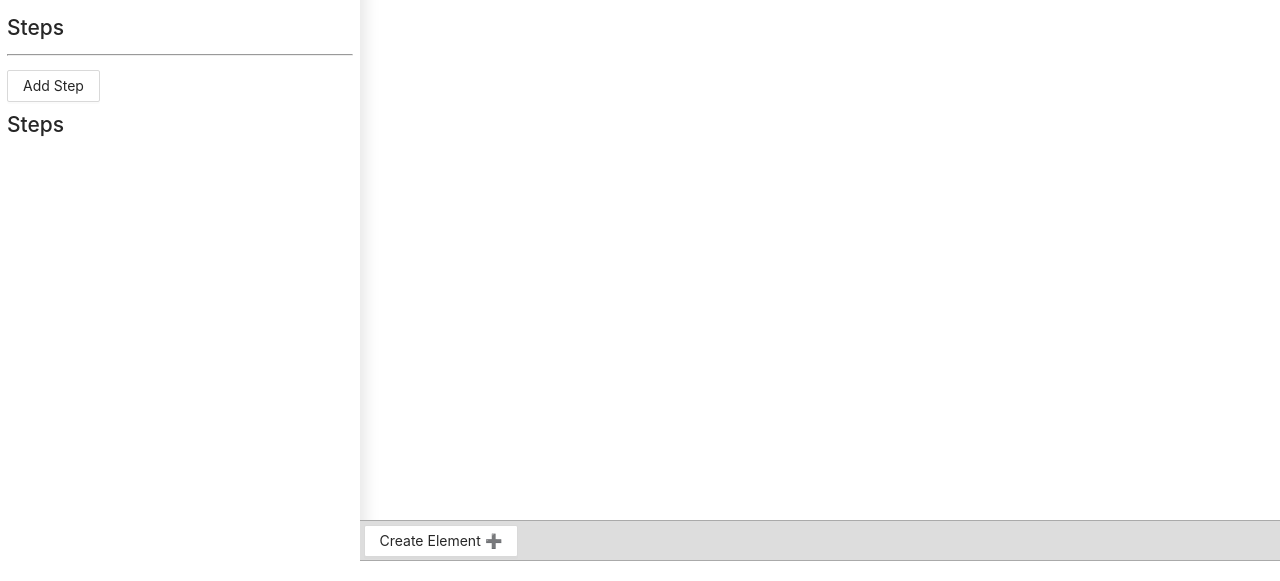
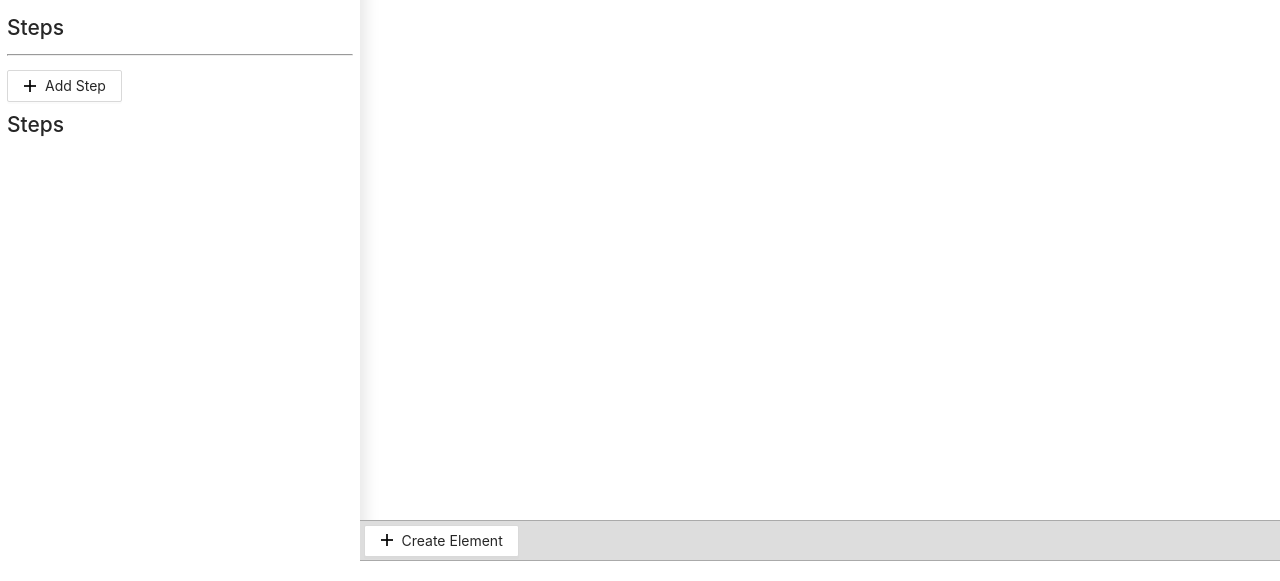
Before and after one commit to drikusroor/animone, a Vue app: page / in a window 1280 px wide. Shown: the part 216-797 px from the top of the page. Built offline with nearby package versions, Linux system fonts and the light colour scheme.

Commit message:
Add icons to buttons

```diff
--- a/src/components/StepForm.vue
+++ b/src/components/StepForm.vue
@@ -1,10 +1,12 @@
 <script lang="ts">
 import { useAnimationStore } from "../stores/animations";
-import { Button } from 'ant-design-vue';
+import { Button } from "ant-design-vue";
+import { PlusOutlined } from '@ant-design/icons-vue';
 
 export default {
   components: {
     Button,
+    PlusOutlined,
   },
   data() {
     return {
@@ -60,7 +62,10 @@ export default {
       </div>
     </form>
     <hr />
-    <Button @click="createStep">Add Step</Button>
+    <Button @click="createStep">
+      Add Step
+      <template #icon><PlusOutlined /></template>
+    </Button>
     <h2>Steps</h2>
     <ul class="step-form__list">
       <li
--- a/src/components/Timeline.vue
+++ b/src/components/Timeline.vue
@@ -2,10 +2,12 @@
 import { useAnimationStore } from "../stores/animations";
 import { useElementStore } from "../stores/elements";
 import { Button } from "ant-design-vue";
+import { PlusOutlined } from '@ant-design/icons-vue';
 
 export default {
   components: {
     Button,
+    PlusOutlined,
   },
   data() {
     return {
@@ -141,7 +143,8 @@ export default {
             @click="elementStore.createElement()"
             class="timeline__element-name--create"
           >
-            Create Element ➕
+            Create Element
+            <template #icon><PlusOutlined /></template>
           </Button>
         </div>
       </div>
```
